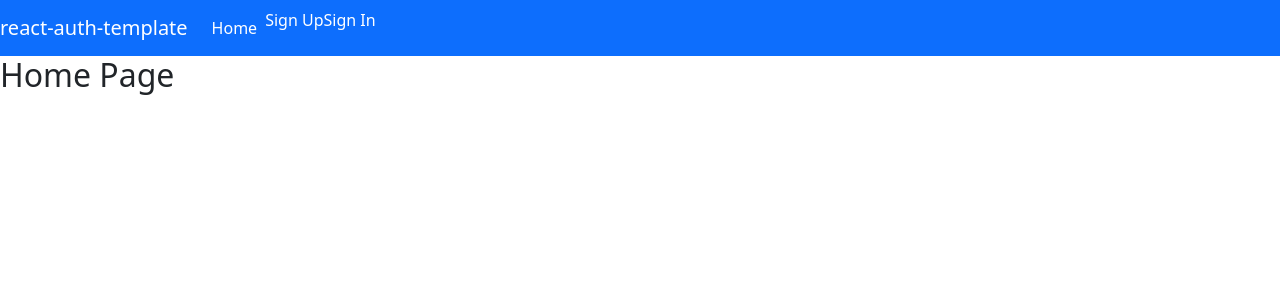
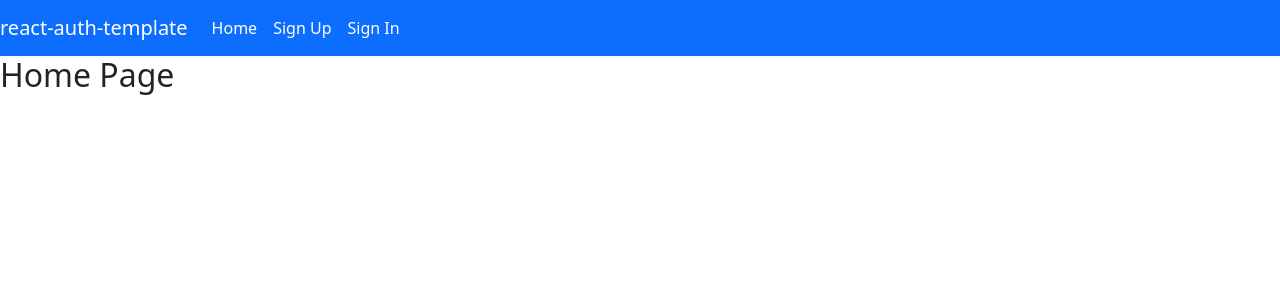
Before and after one commit to tthephas/Full-CRUD-React-App---Front-End---Golfers, a React (Create React App) app: page / in a window 1280 px wide. Shown: the top 300 px of the page. Built offline with nearby package versions, Linux system fonts and the light colour scheme.

Commit message:
golfer index render started

```diff
--- a/src/components/shared/Header.js
+++ b/src/components/shared/Header.js
@@ -8,12 +8,12 @@ const linkStyle = {
 }
 const authenticatedOptions = (
 	<>
-		<Nav.Item>
+		<Nav.Item className='m-2'>
 			<Link to='change-password' style={linkStyle}>
 				Change Password
 			</Link>
 		</Nav.Item>
-		<Nav.Item>
+		<Nav.Item className='m-2'>
 			<Link to='sign-out' style={linkStyle}>
 				Sign Out
 			</Link>
@@ -23,10 +23,10 @@ const authenticatedOptions = (
 
 const unauthenticatedOptions = (
 	<>
-        <Nav.Item>
+        <Nav.Item className='m-2'>
 		    <Link to='sign-up' style={linkStyle}>Sign Up</Link>
         </Nav.Item>
-        <Nav.Item>
+        <Nav.Item className='m-2'>
 		    <Link to='sign-in' style={linkStyle}>Sign In</Link>
         </Nav.Item>
 	</>
@@ -34,11 +34,11 @@ const unauthenticatedOptions = (
 
 const alwaysOptions = (
 	<>
-		<Nav.Link>
+		<Nav.Item className='m-2'>
 			<Link to='/' style={linkStyle}>
 				Home
 			</Link>
-		</Nav.Link>
+		</Nav.Item>
 	</>
 )
 
```
Also changed, not shown: src/api/golfers.js (added, +21 -0 lines), src/components/golfers/GolfersIndex.js (added), src/components/golfers/ShowGolfer.js (added).
